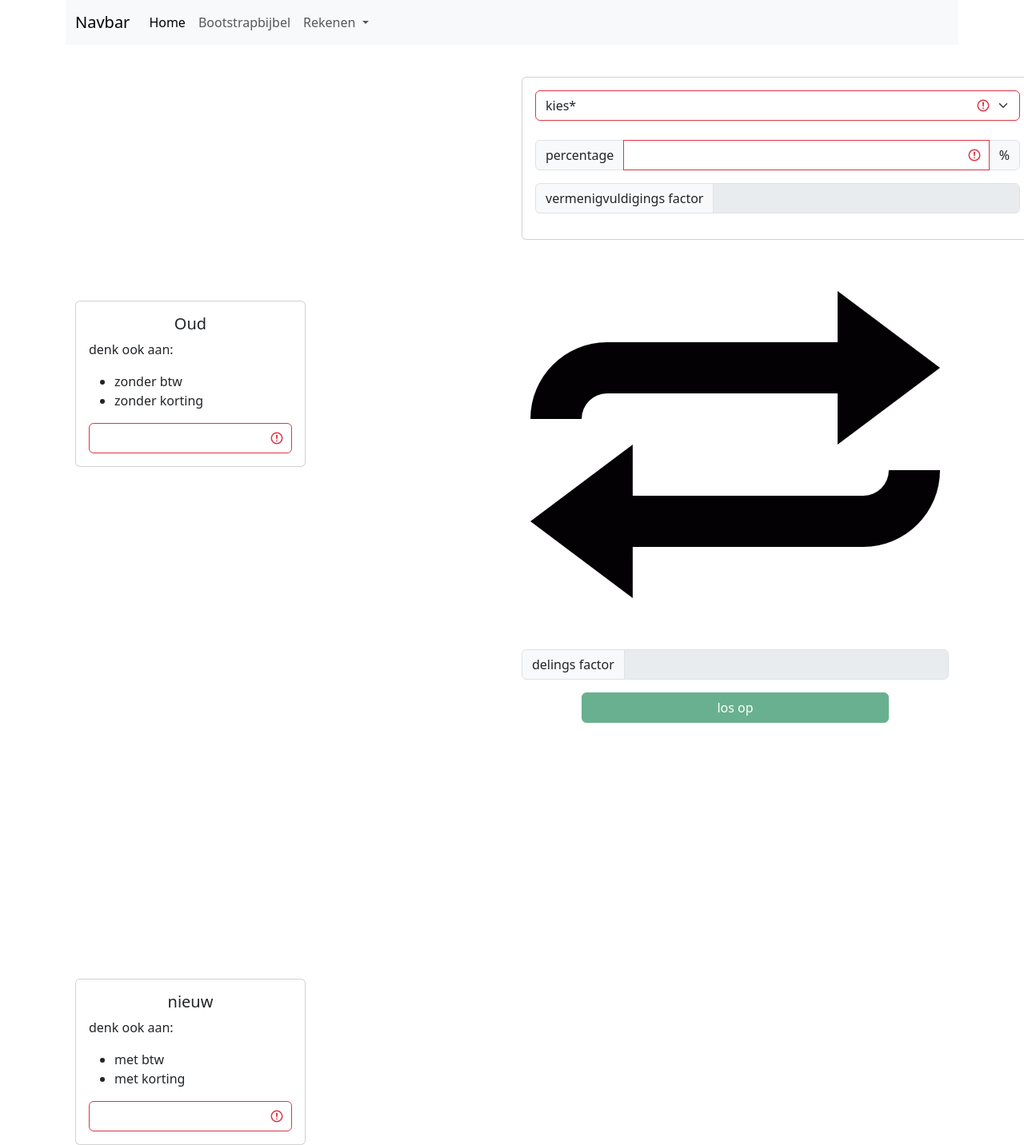
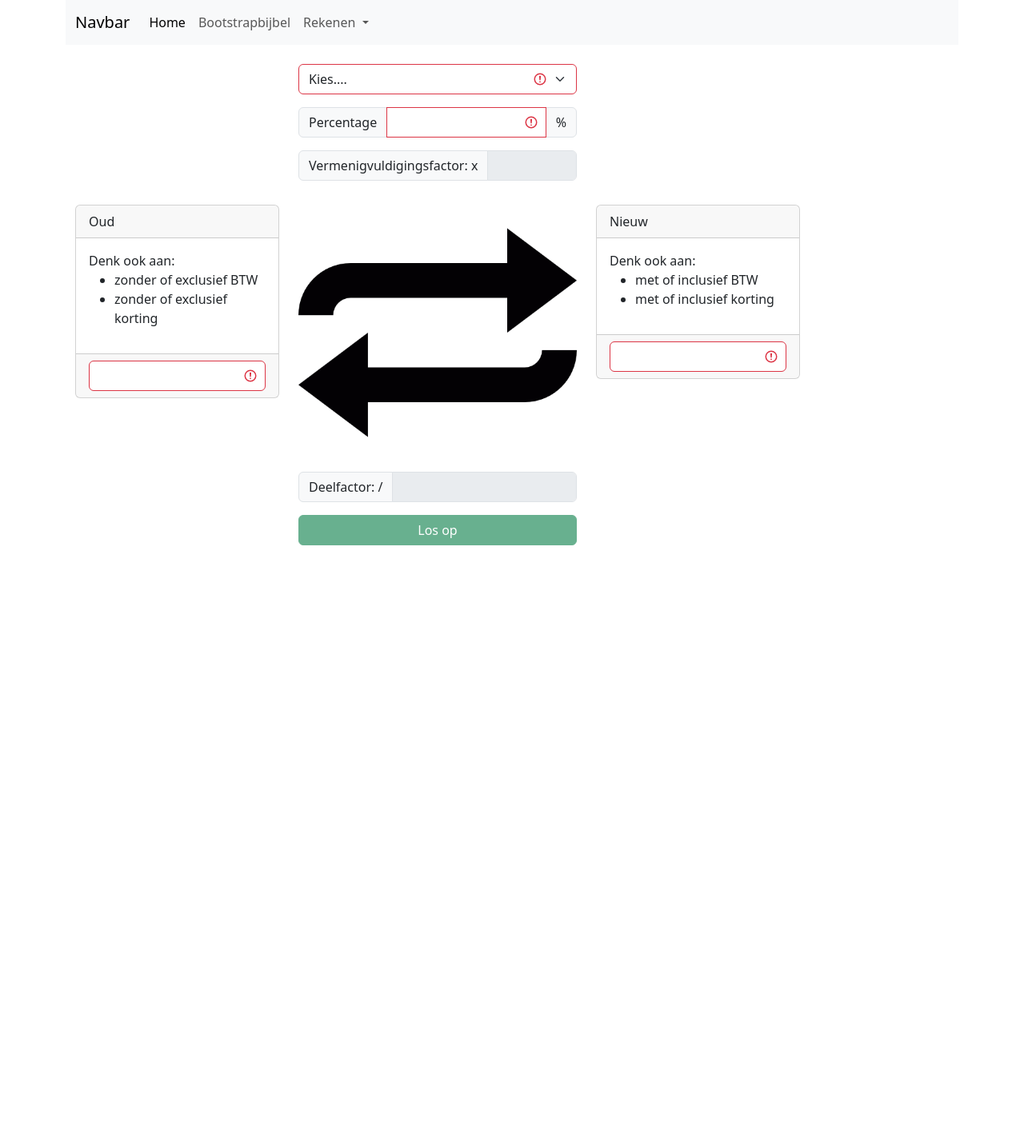
Before and after one commit to TimSchoot/php, a PHP site: page /Procenten_rekentool/index.php in a window 1280 px wide. Shown: the whole page at 80% size. After the commit the page ends 682 px from the top, so only its background shows below. Run offline with PHP 8.4, Linux system fonts and the light colour scheme.

```diff
--- a/Procenten_rekentool/index.php
+++ b/Procenten_rekentool/index.php
@@ -5,73 +5,74 @@ include "../inc/header.php";
         integrity="sha384-T3c6CoIi6uLrA9TneNEoa7RxnatzjcDSCmG1MXxSR1GAsXEV/Dwwykc2MPK8M2HN" crossorigin="anonymous">
 <link rel="stylesheet" href="style.css">
 
-    <div class="container text-center">
+<div class="container">
         <div class="row">
-          <div class="col">
-            <div class="card" id="card_oud">
+            <div class="col-3">
+                <!-- linker card -->
+                <div class="card" style="margin-top: 200px">
+                    <div class="card-header">
+                      Oud
+                    </div>
                     <div class="card-body">
-                  <h5 class="card-title">Oud</h5>
-                  <p>denk ook aan:</p>
+                        Denk ook aan:<br>
                         <ul>
-                    <li>zonder btw</li>
-                    <li>zonder korting</li>
+                            <li>zonder of exclusief BTW</li>
+                            <li>zonder of exclusief korting</li>
                         </ul>
-                  <input type="text" id="oud" class="form-control is-invalid">
+                    </div>
+                    <div class="card-footer text-body-secondary">
+                      <input id="oud" class="form-control is-invalid" onchange="checkInput()">
                     </div>
                   </div>
+                <!-- einde linker card -->
             </div>
-          <div class="col-6">
-            <div class="card" id="card_middle">
-                <div class="card-body">
-
-                    <select id="soort" class="form-select is-invalid" aria-label="Default select example">
-                        <option selected>kies*</option>
+            <div class="col-4">
+                <select id="soort" class="form-select mt-4 mb-3 is-invalid" onchange="checkInput()">
+                    <option value="" selected>Kies....</option>
                     <option value="1">van</option>
                     <option value="2">toename</option>
-                        <option value="2">afname</option>
-                      </select><br>
-
+                    <option value="3">afname</option>
+                  </select>
                   <div class="input-group mb-3">
-                        <span class="input-group-text">percentage</span>
-                        <input type="text" class="form-control is-invalid">
-                        <span id="percentage" class="input-group-text">%</span>
+                    <span class="input-group-text">Percentage</span>
+                    <input id="percentage" type="text" class="form-control is-invalid" onchange="checkInput()">
+                    <span class="input-group-text">%</span>
                   </div>
-
                   <div class="input-group mb-3">
-                        <span class="input-group-text" id="inputGroup-sizing-default">vermenigvuldigings factor</span>
-                        <input type="text" class="form-control" aria-label="Sizing example input" aria-describedby="inputGroup-sizing-default" disabled>
+                    <span class="input-group-text">Vermenigvuldigingsfactor: x</span>
+                    <input id="vFactor" type="text" class="form-control" disabled>
+                  </div>
+                  <img src="img/1184.png" alt="" class="img-fluid">
+                  <div class="input-group mb-3">
+                    <span class="input-group-text">Deelfactor: /</span>
+                    <input id="dFactor" type="text" class="form-control" disabled>
+                  </div>
+                  <div class="d-grid">
+                    <button id="losop_btn" class="btn btn-success" disabled onclick="solveProblem()">Los op</button>
+                  </div>
+            </div>
+            <div class="col-3">
+                <!-- rechter card -->
+                <div class="card" style="margin-top: 200px">
+                    <div class="card-header">
+                      Nieuw
+                    </div>
+                    <div class="card-body">
+                        Denk ook aan:<br>
+                        <ul>
+                            <li>met of inclusief BTW</li>
+                            <li>met of inclusief korting</li>
+                        </ul>
+                    </div>
+                    <div class="card-footer text-body-secondary">
+                      <input id="nieuw" class="form-control is-invalid" onchange="checkInput()">
+                    </div>
+                  </div>
+                <!-- einde rechter card -->
             </div>
 
         </div>
     </div>
-
-
-              <img src="img/1184.png" alt="">
-
-              <div class="input-group mb-3">
-                <span class="input-group-text" id="inputGroup-sizing-default">delings factor</span>
-                <input type="text" class="form-control" aria-label="Sizing example input" aria-describedby="inputGroup-sizing-default" disabled>
-              </div>
-
-              <button type="button" style="width: 30vw;" disabled onclick="solveProblem()" class="btn btn-success">los op</button>
-
-          </div>
-          <div class="col">
-            <div class="card" id="card_new">
-                <div class="card-body">
-                  <h5 class="card-title">nieuw</h5>
-                  <p>denk ook aan:</p>
-                  <ul>
-                    <li>met btw</li>
-                    <li>met korting</li>
-                  </ul>
-                  <input type="text" id="nieuw" class="form-control is-invalid">
-                </div>
-        </div>
-        </div>
-    </div>
-
-    <script src="https://cdn.jsdelivr.net/npm/bootstrap@5.3.2/dist/js/bootstrap.bundle.min.js" integrity="sha384-C6RzsynM9kWDrMNeT87bh95OGNyZPhcTNXj1NW7RuBCsyN/o0jlpcV8Qyq46cDfL" crossorigin="anonymous"></script>
+    <script src="https://cdn.jsdelivr.net/npm/bootstrap@5.3.3/dist/js/bootstrap.bundle.min.js" integrity="sha384-YvpcrYf0tY3lHB60NNkmXc5s9fDVZLESaAA55NDzOxhy9GkcIdslK1eN7N6jIeHz" crossorigin="anonymous"></script>
     <script src="script.js"></script>
   </body>
-</html>
```
Also changed, not shown: Procenten_rekentool/script.js (+25 -6 lines). Lines whose indentation alone changed are shown as unchanged.
